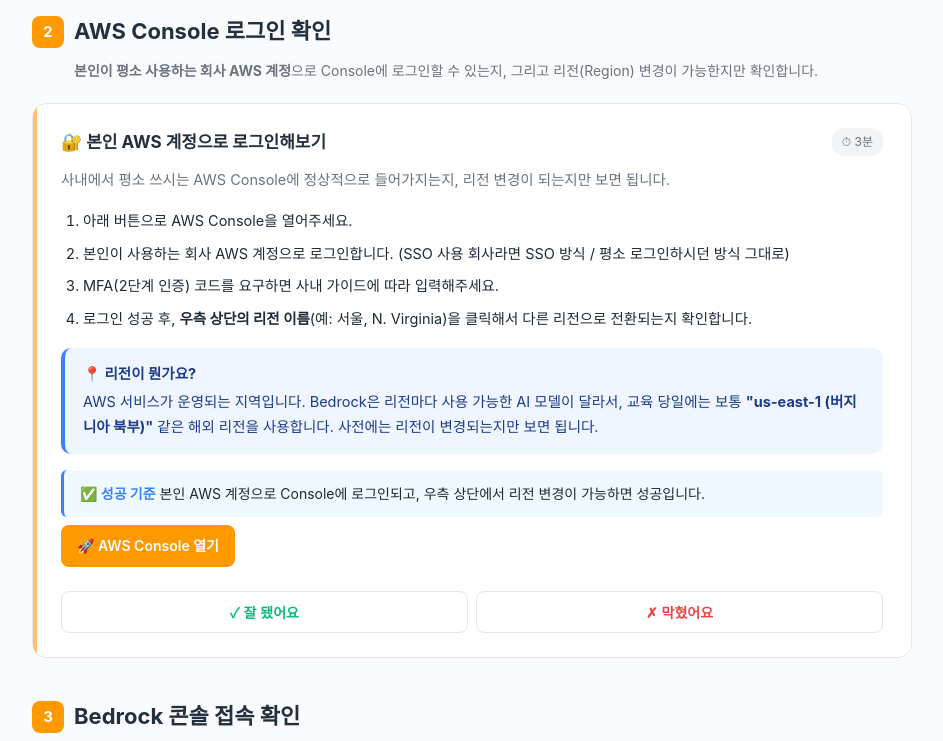
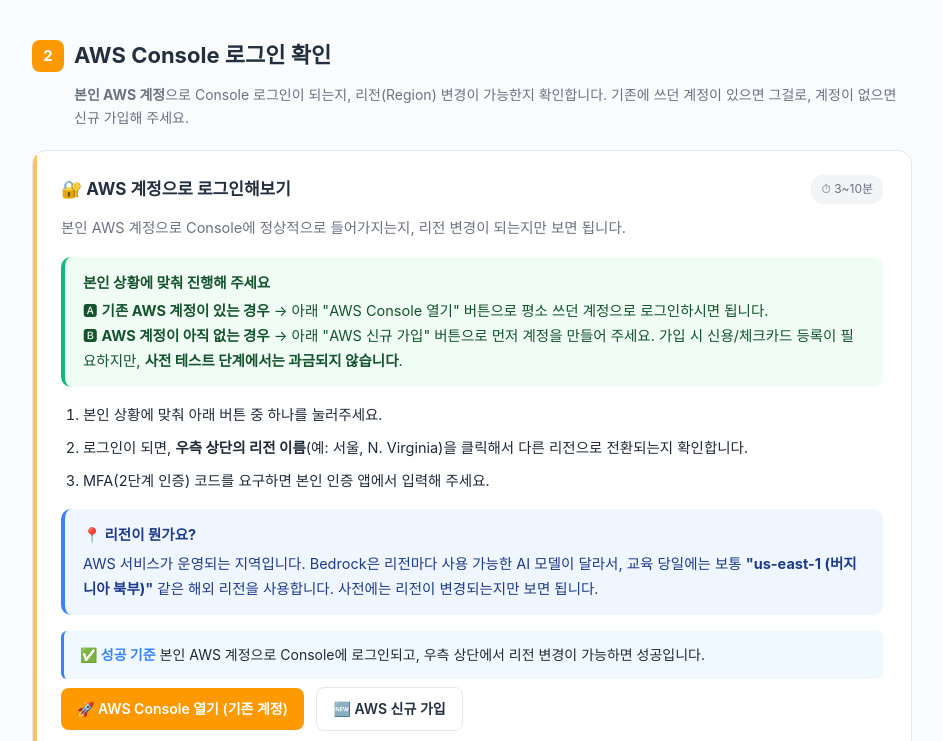
Before and after one commit to YeonjeongKang/cjons_bedrock_pre_test, a plain HTML site: page index.html in a window 1280 px wide. Shown: the part 1415-2156 px from the top of the page, without its empty margins (168-1111 px from the left). Drawn offline with Linux system fonts and the light colour scheme.

Commit message:
index.html

```diff
--- a/index.html
+++ b/index.html
@@ -644,7 +644,7 @@
     <p style="margin-top: 10px;">교육 당일 "저만 안 돼요 😢" 상황이 생기지 않도록, <strong>각자 본인 PC에서 미리 5가지를 확인</strong>해 주세요. 막히는 부분이 있으면 <strong>오른쪽 아래 챗봇</strong>에게 물어보시면 됩니다.</p>
     <div style="background: #FEF3C7; border-left: 4px solid var(--warning); padding: 14px 18px; border-radius: 8px; margin-top: 18px; font-size: 14.5px; color: #78350F; line-height: 1.65;">
       <strong style="display:block; margin-bottom:4px;">📌 미리 알아두세요</strong>
-      사전 테스트는 <strong>"환경에 접근이 되는지"</strong>만 확인하는 단계예요. 실습에 필요한 <strong>임시 자격증명/API 키는 교육 당일 현장</strong>에서 별도로 안내드리고, AWS Console 로그인은 <strong>본인 회사에서 평소에 쓰시는 AWS 계정</strong>으로 진행해 주시면 됩니다.
+      사전 테스트는 <strong>"환경에 접근이 되는지"</strong>만 확인하는 단계예요. 실습에 필요한 <strong>임시 자격증명/API 키는 교육 당일 현장</strong>에서 별도로 안내드립니다. AWS Console 로그인은 <strong>기존에 쓰던 본인 AWS 계정</strong>으로 진행해 주시고, AWS 계정이 아직 없으신 분은 STEP 2에서 신규 가입 방법을 함께 안내드릴게요.
     </div>
   </div>
 
@@ -694,19 +694,25 @@
   <!-- STEP 2 -->
   <section>
     <h2 class="section-title"><span class="num">2</span>AWS Console 로그인 확인</h2>
-    <p class="section-desc"><strong>본인이 평소 사용하는 회사 AWS 계정</strong>으로 Console에 로그인할 수 있는지, 그리고 리전(Region) 변경이 가능한지만 확인합니다.</p>
+    <p class="section-desc"><strong>본인 AWS 계정</strong>으로 Console 로그인이 되는지, 리전(Region) 변경이 가능한지 확인합니다. 기존에 쓰던 계정이 있으면 그걸로, 계정이 없으면 신규 가입해 주세요.</p>
 
     <div class="step" id="step2">
       <div class="step-header">
-        <h3>🔐 본인 AWS 계정으로 로그인해보기</h3>
-        <span class="estimate">⏱ 3분</span>
+        <h3>🔐 AWS 계정으로 로그인해보기</h3>
+        <span class="estimate">⏱ 3~10분</span>
       </div>
-      <p class="description">사내에서 평소 쓰시는 AWS Console에 정상적으로 들어가지는지, 리전 변경이 되는지만 보면 됩니다.</p>
+      <p class="description">본인 AWS 계정으로 Console에 정상적으로 들어가지는지, 리전 변경이 되는지만 보면 됩니다.</p>
+
+      <div class="alert alert-tip">
+        <strong>본인 상황에 맞춰 진행해 주세요</strong>
+        🅰 <strong>기존 AWS 계정이 있는 경우</strong> → 아래 "AWS Console 열기" 버튼으로 평소 쓰던 계정으로 로그인하시면 됩니다.<br>
+        🅱 <strong>AWS 계정이 아직 없는 경우</strong> → 아래 "AWS 신규 가입" 버튼으로 먼저 계정을 만들어 주세요. 가입 시 신용/체크카드 등록이 필요하지만, <strong>사전 테스트 단계에서는 과금되지 않습니다</strong>.
+      </div>
+
       <ol>
-        <li>아래 버튼으로 AWS Console을 열어주세요.</li>
-        <li>본인이 사용하는 회사 AWS 계정으로 로그인합니다. (SSO 사용 회사라면 SSO 방식 / 평소 로그인하시던 방식 그대로)</li>
-        <li>MFA(2단계 인증) 코드를 요구하면 사내 가이드에 따라 입력해주세요.</li>
-        <li>로그인 성공 후, <strong>우측 상단의 리전 이름</strong>(예: 서울, N. Virginia)을 클릭해서 다른 리전으로 전환되는지 확인합니다.</li>
+        <li>본인 상황에 맞춰 아래 버튼 중 하나를 눌러주세요.</li>
+        <li>로그인이 되면, <strong>우측 상단의 리전 이름</strong>(예: 서울, N. Virginia)을 클릭해서 다른 리전으로 전환되는지 확인합니다.</li>
+        <li>MFA(2단계 인증) 코드를 요구하면 본인 인증 앱에서 입력해 주세요.</li>
       </ol>
       <div class="alert alert-info">
         <strong>📍 리전이 뭔가요?</strong>
@@ -716,17 +722,19 @@
         <strong>✅ 성공 기준</strong>
         본인 AWS 계정으로 Console에 로그인되고, 우측 상단에서 리전 변경이 가능하면 성공입니다.
       </div>
-      <a class="action-btn" href="https://console.aws.amazon.com" target="_blank">🚀 AWS Console 열기</a>
+      <a class="action-btn" href="https://console.aws.amazon.com" target="_blank">🚀 AWS Console 열기 (기존 계정)</a>
+      <a class="action-btn secondary" href="https://portal.aws.amazon.com/billing/signup" target="_blank">🆕 AWS 신규 가입</a>
       <div class="check-row">
         <button class="check-btn success" onclick="markStep(2, true)">✓ 잘 됐어요</button>
         <button class="check-btn fail" onclick="markStep(2, false)">✗ 막혔어요</button>
       </div>
       <div class="alert alert-warning" style="display:none;" id="step2-fail">
         <strong>💡 막혔다면?</strong>
-        ① AWS 계정이 아예 없는 경우 → 교육 담당자에게 알려주세요. 별도 안내드릴게요.<br>
-        ② 로그인이 안 되면 계정 정보를 한 글자씩 확인해 보세요. (계정 ID는 12자리 숫자, 또는 별칭)<br>
-        ③ MFA가 안 되면 사내 IT 담당자에게 MFA 디바이스 등록 상태를 확인해 주세요.<br>
-        ④ <code>console.aws.amazon.com</code> 자체가 차단됐다면, IT 담당자에게 "방화벽 화이트리스트" 요청이 필요합니다.
+        ① 신규 가입 시 신용카드 인증에서 막힌다면, 본인 명의 신용/체크카드로 시도해 보세요. 가상카드/일부 해외카드는 거절될 수 있어요.<br>
+        ② 가입 후 인증 이메일이 안 오면 스팸함도 확인해 주세요.<br>
+        ③ 로그인이 안 되면 계정 정보를 한 글자씩 확인해 보세요. (계정 ID는 12자리 숫자 또는 별칭)<br>
+        ④ MFA가 안 되면 OTP 앱의 시간 동기화를 확인하고, 30초마다 갱신되는 새 코드로 시도해 보세요.<br>
+        ⑤ <code>console.aws.amazon.com</code> 자체가 차단됐다면, IT 담당자에게 "방화벽 화이트리스트" 요청이 필요합니다.
       </div>
     </div>
   </section>
@@ -921,7 +929,7 @@
 
     <div class="faq-item">
       <div class="faq-question" onclick="toggleFaq(this)">Q2. AWS 로그인 시 "잘못된 자격증명" 에러가 나요</div>
-      <div class="faq-answer">계정 ID(숫자 12자리), 사용자 이름, 비밀번호를 한 글자씩 다시 확인해 주세요. 특히 <strong>"루트 사용자"가 아닌 "IAM 사용자"</strong>로 로그인해야 합니다. 화면 상단의 토글을 확인해 주세요.</div>
+      <div class="faq-answer">계정 ID, 사용자 이름(또는 이메일), 비밀번호를 한 글자씩 다시 확인해 주세요. 본인이 직접 가입한 신규 계정이면 <strong>"루트 사용자"</strong> 토글로 가입 시 등록한 이메일+비밀번호를 사용하시고, 회사/조직에서 발급받은 계정이면 안내받은 대로 <strong>"IAM 사용자"</strong>로 로그인합니다. 화면 상단의 토글에서 선택할 수 있어요.</div>
     </div>
 
     <div class="faq-item">
@@ -1149,7 +1157,7 @@
     {
       keywords: ['aws', '콘솔', '로그인', '안됨'],
       filter: (t) => /(aws|콘솔|console)/i.test(t) && /(로그인|안됨|안 됨|못)/i.test(t),
-      answer: '<strong>🔐 AWS Console 로그인이 안 되는 경우</strong><br><br>① <strong>"IAM 사용자"로 로그인하는지 확인</strong><br>로그인 화면 상단에서 "루트 사용자"가 아닌 "IAM 사용자"를 선택해야 합니다.<br><br>② 입력 정보 확인<br>• 계정 ID: 12자리 숫자 (또는 별칭)<br>• 사용자 이름: 영문<br>• 비밀번호: 대소문자 구분<br><br>③ MFA 문제<br>• MFA 디바이스가 등록되어 있는지 사내 IT에 확인<br>• OTP는 30초마다 갱신되므로 새 코드로 시도<br><br>④ console.aws.amazon.com 자체가 차단된 경우 → 방화벽 허용 요청',
+      answer: '<strong>🔐 AWS Console 로그인이 안 되는 경우</strong><br><br>① <strong>로그인 방식 확인</strong><br>• 본인이 직접 가입한 신규 계정 → "루트 사용자" 토글, 가입 이메일+비밀번호<br>• 회사/조직 발급 계정 → "IAM 사용자" 토글, 안내받은 계정 ID+사용자명+비밀번호<br>화면 상단의 토글에서 선택할 수 있어요.<br><br>② 입력 정보 확인<br>• 계정 ID: 12자리 숫자 또는 별칭<br>• 비밀번호: 대소문자/특수문자 구분 정확히<br><br>③ MFA 문제<br>• OTP 앱에서 새 코드 시도 (30초마다 갱신)<br>• 폰 시간이 "자동 설정"인지 확인<br><br>④ <code>console.aws.amazon.com</code> 자체가 차단됐다면 → IT에 방화벽 허용 요청<br><br>⑤ AWS 계정이 아예 없으신 경우 → <a href="https://portal.aws.amazon.com/billing/signup" target="_blank">AWS 신규 가입</a>으로 계정 먼저 생성',
       quickReplies: ['IT에 뭐 요청해요?', '리전 변경 방법']
     },
     {
```
